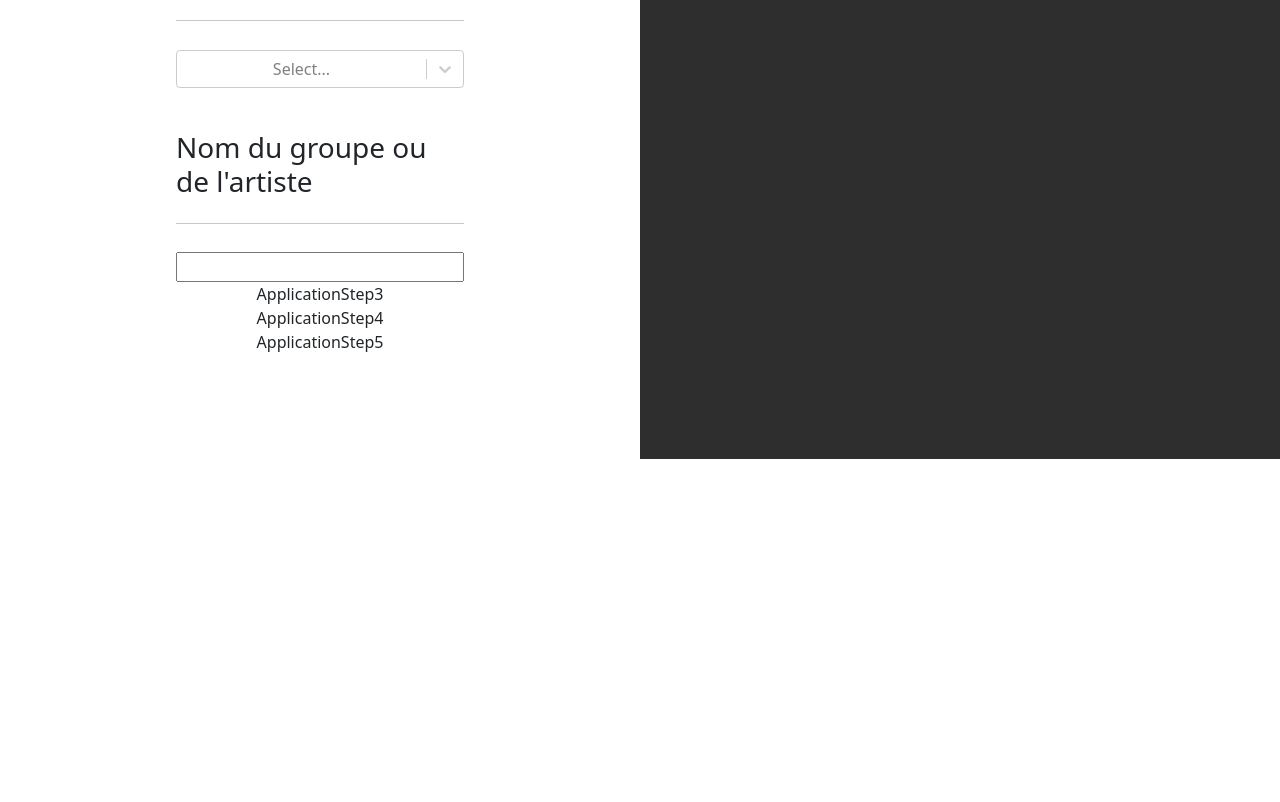
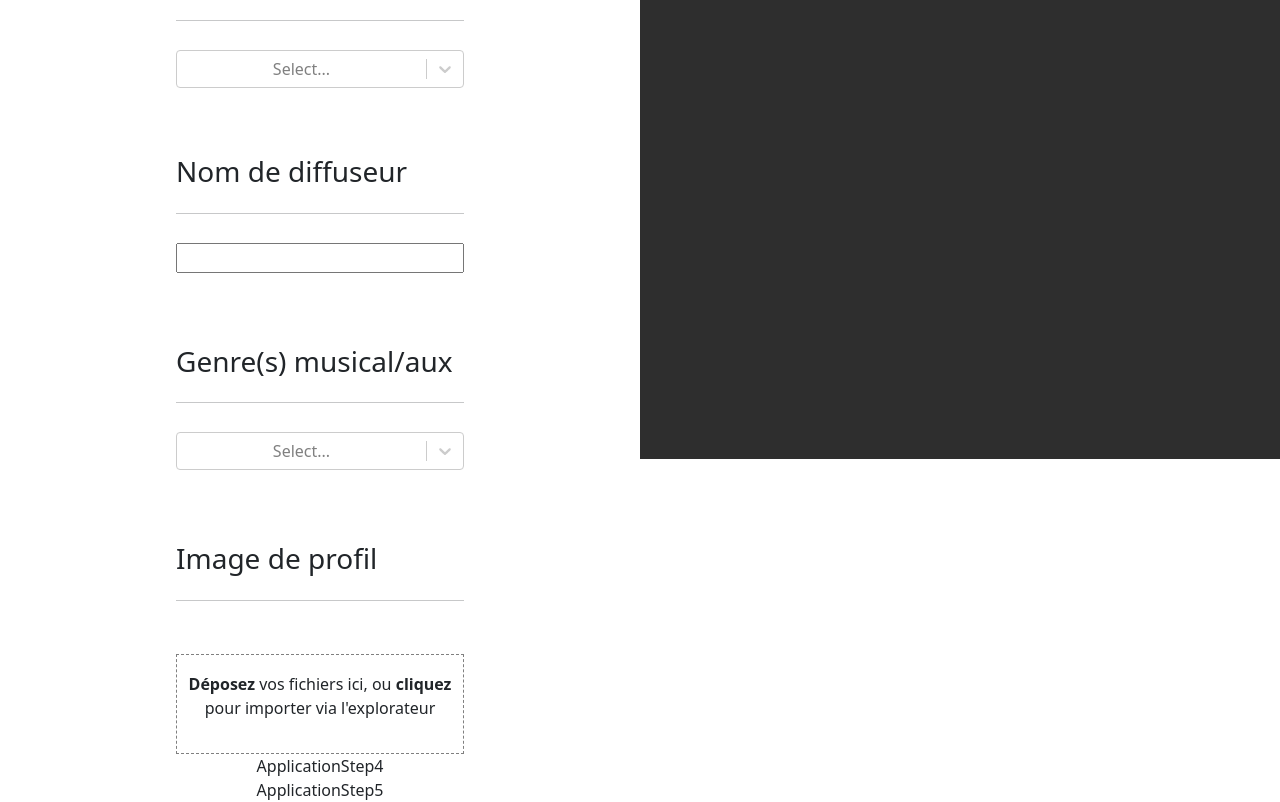
Before and after one commit to Eyvve/Reliveo_web, a React (Create React App) app in the folder reliveo_web_frontend/: page /streamingApplication in a window 1280 px wide. Shown: the part 341-1143 px from the top of the page. Before the commit the page ends 800 px from the top, so only its background shows below. Built offline with nearby package versions, Linux system fonts and the light colour scheme.

Commit message:
adding multiselector and pp drag n drop

```diff
--- a/reliveo_web_frontend/package.json
+++ b/reliveo_web_frontend/package.json
@@ -9,6 +9,7 @@
     "bootstrap": "^5.1.3",
     "react": "^18.1.0",
     "react-dom": "^18.1.0",
+    "react-dropzone": "^14.2.1",
     "react-router-dom": "^6.3.0",
     "react-scripts": "5.0.1",
     "react-select": "^5.3.2",
--- a/reliveo_web_frontend/src/Components/ShowCaseComponents/ApplicationStep1.jsx
+++ b/reliveo_web_frontend/src/Components/ShowCaseComponents/ApplicationStep1.jsx
@@ -1,6 +1,10 @@
 import {React, useState, useEffect} from 'react'
 import './StreamingApplication.scss'
 import Select from 'react-select'
+
+import { eventType } from '../../Data/data'
+
+
 import {Redirect} from 'react-router-dom'
 
 function ApplicationStep1({setLocalApplicationForm}) {
@@ -18,11 +22,6 @@ function ApplicationStep1({setLocalApplicationForm}) {
         }))
   },[localEventType]);
 
-  const options = [
-    {value: 'musicalArtist', label: "Un groupe ou un artiste musical"},
-    {value: 'festival', label: "Un festival"}
-  ]
-
   return (
     <div className='Application__left_step'>
       <div>
@@ -31,8 +30,9 @@ function ApplicationStep1({setLocalApplicationForm}) {
         <h3 className='Application__left_step_subtitle'>Selectionnez le type de diffuseur</h3>
         <hr className='Application__left_step_hr'></hr>
         <Select className='Application__left_step_selector'
-          options={options}
+          options={eventType}
           onChange={setlocalEventType}/>
+          <br></br>
         {/* <button className='Application__left_step1_button' onClick={setlocalEventType}>Suivant</button> */}
       </div>
     </div>
--- a/reliveo_web_frontend/src/Components/ShowCaseComponents/ApplicationStep2.jsx
+++ b/reliveo_web_frontend/src/Components/ShowCaseComponents/ApplicationStep2.jsx
@@ -1,31 +1,52 @@
 import {React, useState, useEffect} from 'react'
+import Select from 'react-select'
+
+import { musicalGenres } from '../../Data/data';
 
 function ApplicationStep2({localApplicationForm, setLocalApplicationForm}) {
+    const [localMusicalGenre, setLocalMusicalGenre] = useState([]);
 
-    const [localStreamerName, setLocalStreamerName] = useState("");
+    useEffect(() => {
+      setLocalApplicationForm(prev => ({
+        ...prev,
+        genreList: localMusicalGenre
+      }))
+      },[localMusicalGenre]);
 
-    // useEffect(() => {
-    //     setLocalApplicationForm(prev => ({
-    //           ...prev,
-    //           streamerName: localStreamerName.value
-    //         }))
-    //   },[localStreamerName]);
+    const handleStreamerNameChange = (e => {
+      setLocalApplicationForm(prev => ({
+          ...prev,
+          streamerName: e.target.value
+        }))
+    })
 
-      const handleChange = (e => {
-        setLocalApplicationForm(prev => ({
-            ...prev,
-            streamerName: e.target.value
-          }))
-      })
+    const renderSwitch = (param) =>{
+      switch(param){
+      case 'festival' :
+        return <h3 className='Application__left_step_subtitle'>Nom du festival</h3> ;
+      case 'musicalArtist' :
+        return <h3 className='Application__left_step_subtitle'>Nom du groupe ou de l'artiste</h3>;
+      default :
+        return <h3 className='Application__left_step_subtitle'>Nom de diffuseur</h3>
+    }}
 
   return (
     <div className='Application__left_step'>
-        {localApplicationForm.eventType == "festival" ?
-        <h3 className='Application__left_step_subtitle'>Nom du festival</h3> :
-        <h3 className='Application__left_step_subtitle'>Nom du groupe ou de l'artiste</h3>
-        }
+        {renderSwitch(localApplicationForm.eventType)}
         <hr className='Application__left_step_hr'></hr>
-        <input type="text" name="streamerName" onChange={handleChange} />
+        <input type="text" name="streamerName" onChange={handleStreamerNameChange} />
+        <br></br><br></br>
+          <br></br>
+        <h3 className='Application__left_step_subtitle'>Genre(s) musical/aux</h3>
+        <hr className='Application__left_step_hr'></hr>
+        <Select
+          closeMenuOnSelect={false}
+          isMulti
+          options={musicalGenres}
+          onChange={setLocalMusicalGenre}
+            />
+        <br></br><br></br>
+          <br></br>
     </div>
   )
 }
--- a/reliveo_web_frontend/src/Components/ShowCaseComponents/ApplicationStep3.jsx
+++ b/reliveo_web_frontend/src/Components/ShowCaseComponents/ApplicationStep3.jsx
@@ -1,9 +1,57 @@
-import React from 'react'
+import React, {useCallback, useState, useEffect} from 'react'
+import {useDropzone} from 'react-dropzone'
 
-function ApplicationStep3() {
+function ApplicationStep3({setLocalApplicationForm}) {
+
+  const [files, setFiles] = useState([]);
+  const {getRootProps, getInputProps} = useDropzone({
+    accept: {
+      'image/*': []
+    },
+    onDrop: acceptedFiles => {
+      setFiles(acceptedFiles.map(file => Object.assign(file, {
+        preview: URL.createObjectURL(file)
+      })));
+    }
+  });
+
+  const thumbs = files.map(file => (
+    <div key={file.name}>
+      <div >
+        <img
+          src={file.preview}
+          onLoad={() => { URL.revokeObjectURL(file.preview) }}
+          onError={(event) => event.target.style.display = 'none'}
+        />
+      </div>
+    </div>
+  ));
+
+  useEffect(() => {
+    return () => files.forEach(file => URL.revokeObjectURL(file.preview));
+  }, []);
+
+  useEffect(() => {
+    setLocalApplicationForm(prev => ({
+      ...prev,
+      profilePicture: files
+    }))
+  }, [files]);
+
   return (
-    <div>ApplicationStep3</div>
-  )
+    <section className='Application__left_step'>
+      <h3 className='Application__left_step_subtitle'>Image de profil</h3>
+      <hr className='Application__left_step_hr'></hr>
+      <div className='Application__left_step_previewContainer'>
+        {thumbs}
+      </div>
+      <br></br>
+      <div {...getRootProps()} className='Application__left_step_dragndrop'>
+        <input {...getInputProps()} />
+        <p><strong>Déposez</strong> vos fichiers ici, ou <strong>cliquez</strong> pour importer via l'explorateur</p>
+      </div>
+    </section>
+  );
 }
 
 export default ApplicationStep3
--- a/reliveo_web_frontend/src/Components/ShowCaseComponents/StreamingApplication.scss
+++ b/reliveo_web_frontend/src/Components/ShowCaseComponents/StreamingApplication.scss
@@ -42,6 +42,27 @@
                 color: #F2F2F2;
                 font-weight: 600;
             }
+            &_previewContainer{
+                width: 100%;
+                display: flex;
+                flex-direction: column;
+                justify-content: center;
+
+                &>div>div>img{
+                    background-color: black;
+                    height: 150px;
+                    width: 150px;
+                    object-fit:cover;
+                    border-radius: 50%;
+                }
+            }
+            &_dragndrop{
+                border: 1px dashed gray;
+                height: 100px;
+                display: flex;
+                flex-direction: column;
+                justify-content: center;
+            }
         }
         &_step2{
             width: 45%;
--- /dev/null
+++ b/reliveo_web_frontend/src/Data/data.js
@@ -0,0 +1,15 @@
+export const musicalGenres = [
+    {value: "rock", label: 'rock'},
+    {value: "jazz", label: 'jazz'},
+    {value: "electro", label: 'electro'},
+    {value: "techno", label: 'techno'},
+    {value: "metal", label: 'metal'},
+    {value: "indie", label: 'indie'},
+    {value: "rap", label: 'rap'},
+    {value: "classique", label: 'classique'}
+]
+
+export const eventType = [
+    {value: 'musicalArtist', label: "Un groupe ou un artiste musical"},
+    {value: 'festival', label: "Un festival"}
+  ]
```
Also changed, not shown: 1 other file (tests, documents, lock files or other folders).
